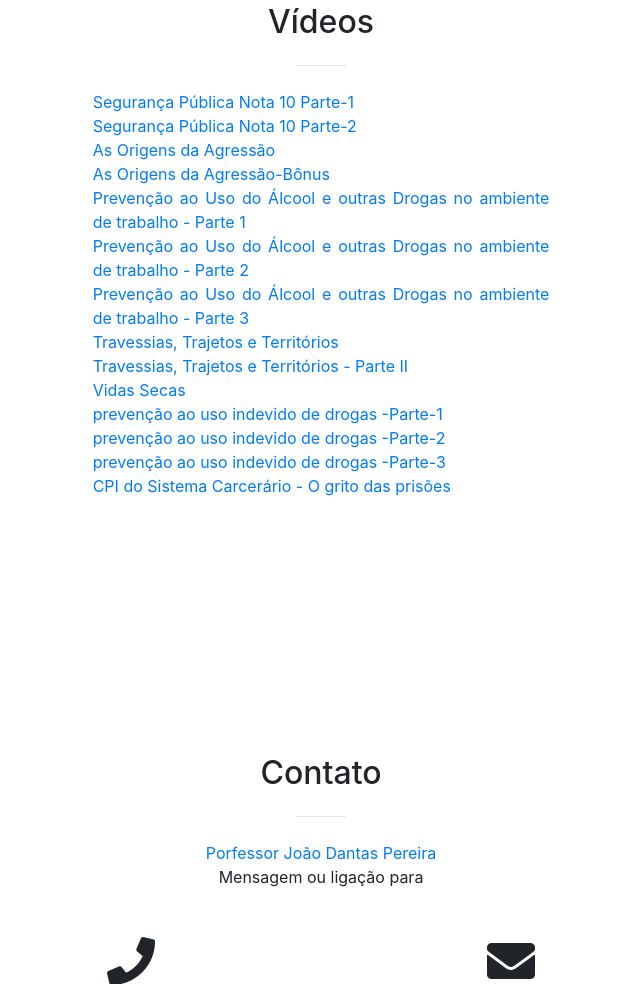
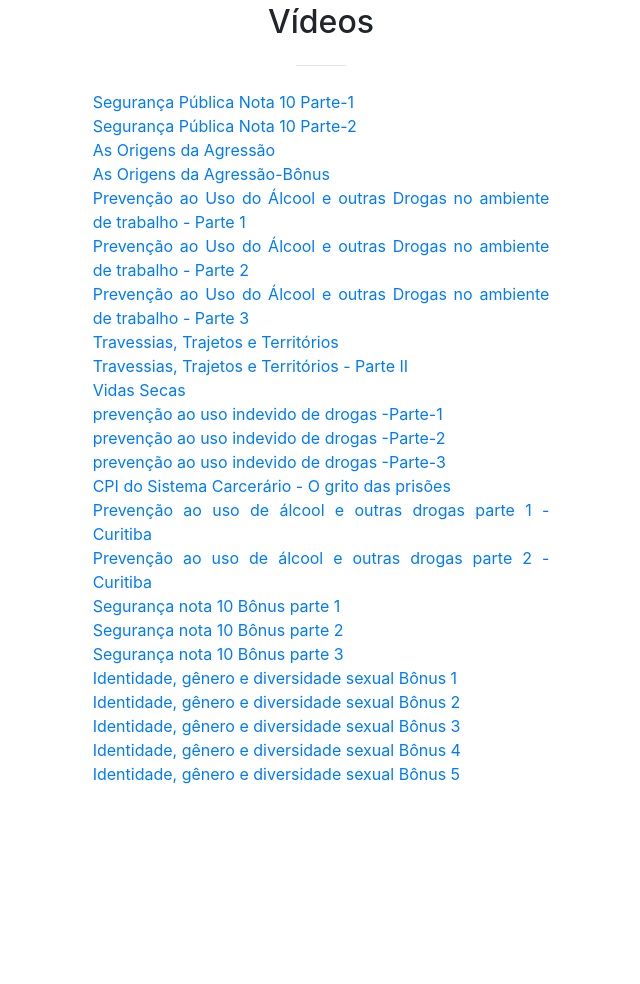
Before and after one commit to profdantas/site, a website with bundled scripts: page index.html in a window 1280 px wide. Shown: the part 8628-9612 px from the top of the page, without its empty margins (319-959 px from the left). Built offline with nearby package versions, Linux system fonts and the light colour scheme.

Commit message:
Update index.html

```diff
--- a/index.html
+++ b/index.html
@@ -611,7 +611,7 @@
           </div>
         </section>
 
-      <section id="Arquivos">
+      <section class="bg-primary2" id="Arquivos">
           <div class="container">
             <div class="row">
               <div class="col-lg-12 text-center">
@@ -660,8 +660,8 @@
               </div>
               <div class="col-sm-4">
                 <div class="team-member">
-                  <h4>Outro Tema</h4>
-                  <p class="text-muted">Arquivos para Previnir esse outro tema</p>
+                  <h4 style="color:White">Outro Tema</h4>
+                  <p class="text-muted" style="color:White">Arquivos para Previnir esse outro tema</p>
 
                   <a href="https://www.youtube.com/watch?v=Pqz8SiXto6s">Arquivo 1</a>
                   <br/>
@@ -767,8 +767,32 @@
                                     <a href="https://www.youtube.com/watch?v=VnedACdmtqw">prevenção ao uso indevido de drogas -Parte-2</a>
                                       <br/>
                                       <a href="https://www.youtube.com/watch?v=XVPSsqer2jo">prevenção ao uso indevido de drogas -Parte-3</a>
-                                       <br/>
+                                      <br/>
                                       <a href="https://www.youtube.com/watch?v=HZIKSyoq2Zs">CPI do Sistema Carcerário - O grito das prisões</a>
+                                      <br/>
+                                      <a href="https://www.youtube.com/watch?v=uj1DAZ8s5W4">Prevenção ao uso de álcool e outras drogas parte 1 - Curitiba</a>
+                                      <br/>
+                                      <a href="https://www.youtube.com/watch?v=iFko5k12dDU">Prevenção ao uso de álcool e outras drogas parte 2 - Curitiba</a>
+                                      <br/>
+                                      <a href="https://www.youtube.com/watch?v=S1wXiMM0M-k">Segurança nota 10 Bônus parte 1</a>
+                                      <br/>
+                                      <a href="https://www.youtube.com/watch?v=YRkAEfuEVsM">Segurança nota 10 Bônus parte 2</a>
+                                      <br/>
+                                      <a href="https://www.youtube.com/watch?v=g0yYfUedTLw">Segurança nota 10 Bônus parte 3</a>
+                                      <br/>
+                                      <a href="https://www.youtube.com/watch?v=YEpku5n0vEc">Identidade, gênero e diversidade sexual Bônus 1</a>
+                                      <br/>
+                                      <a href="https://www.youtube.com/watch?v=Rcy84UMnG7s">Identidade, gênero e diversidade sexual Bônus 2</a>
+                                      <br/>
+                                      <a href="https://www.youtube.com/watch?v=bW38ER-I18k">Identidade, gênero e diversidade sexual Bônus 3</a>
+                                      <br/>
+                                      <a href="https://www.youtube.com/watch?v=iAHmiPAr1bc">Identidade, gênero e diversidade sexual Bônus 4</a>
+                                      <br/>
+                                      <a href="https://www.youtube.com/watch?v=8CHyhKnQQXk">Identidade, gênero e diversidade sexual Bônus 5</a>
+
+
+
+
                 </div>
               </div>
             </div>
```
